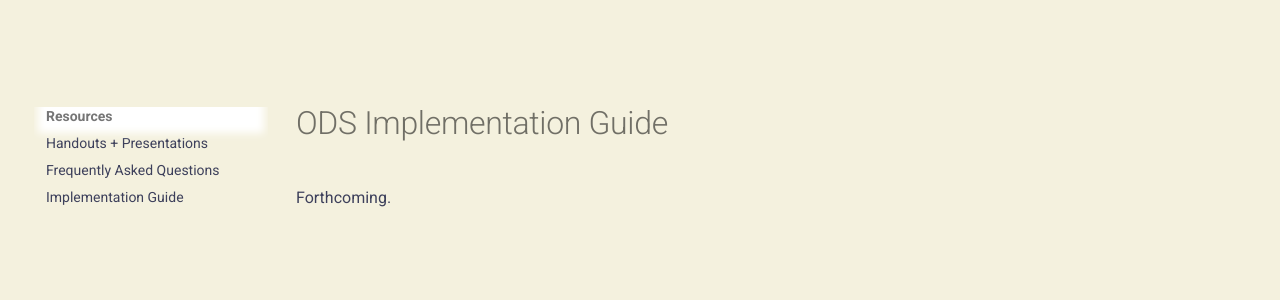
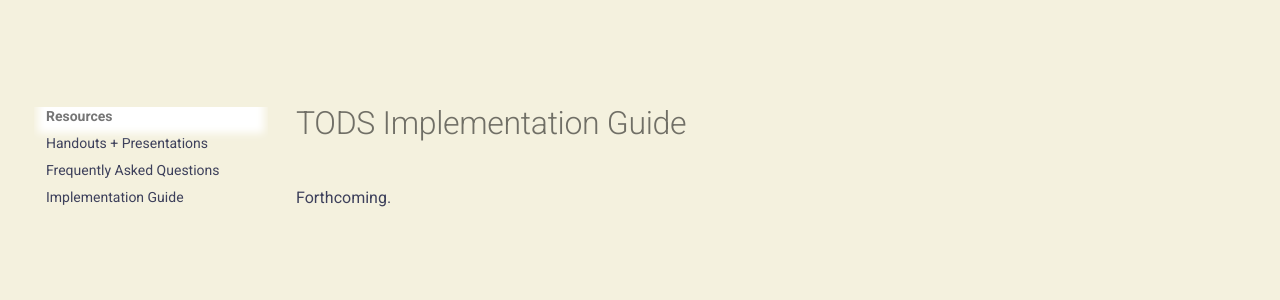
Before and after one commit to cal-itp/operational-data-standard, an MkDocs documentation site: the page built from docs/resources/implementation-guide.md, in a window 1280 px wide. Shown: the part 129-429 px from the top of the page. Built offline with MkDocs 1.6.1 and Material for MkDocs 9.7.7, drawn with Linux system fonts in a browser that asks for light colours; nearby versions of some CDN libraries; comment, search, counter and statistics services are not loaded.

Commit message:
implementation-guide.md

```diff
--- a/docs/resources/implementation-guide.md
+++ b/docs/resources/implementation-guide.md
@@ -1,3 +1,3 @@
-# ODS Implementation Guide
+# TODS Implementation Guide
 
 Forthcoming.
```
